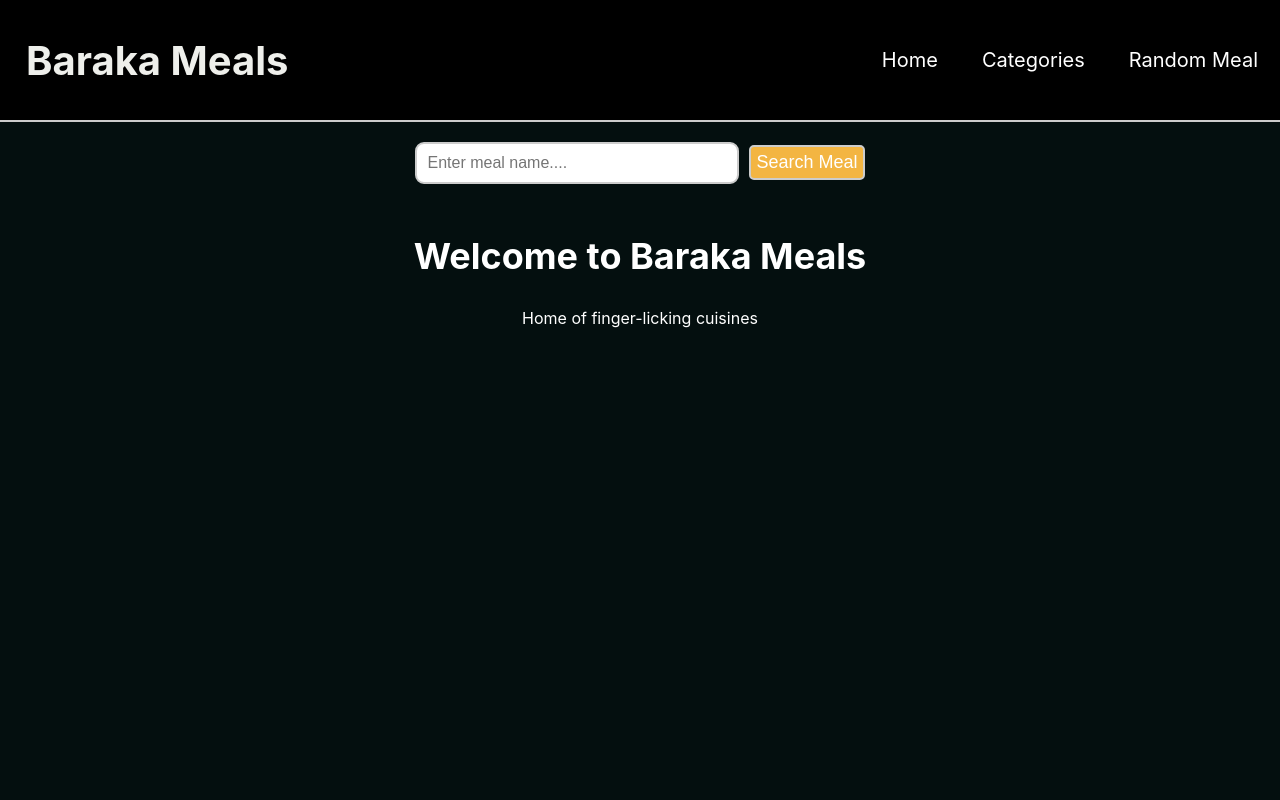
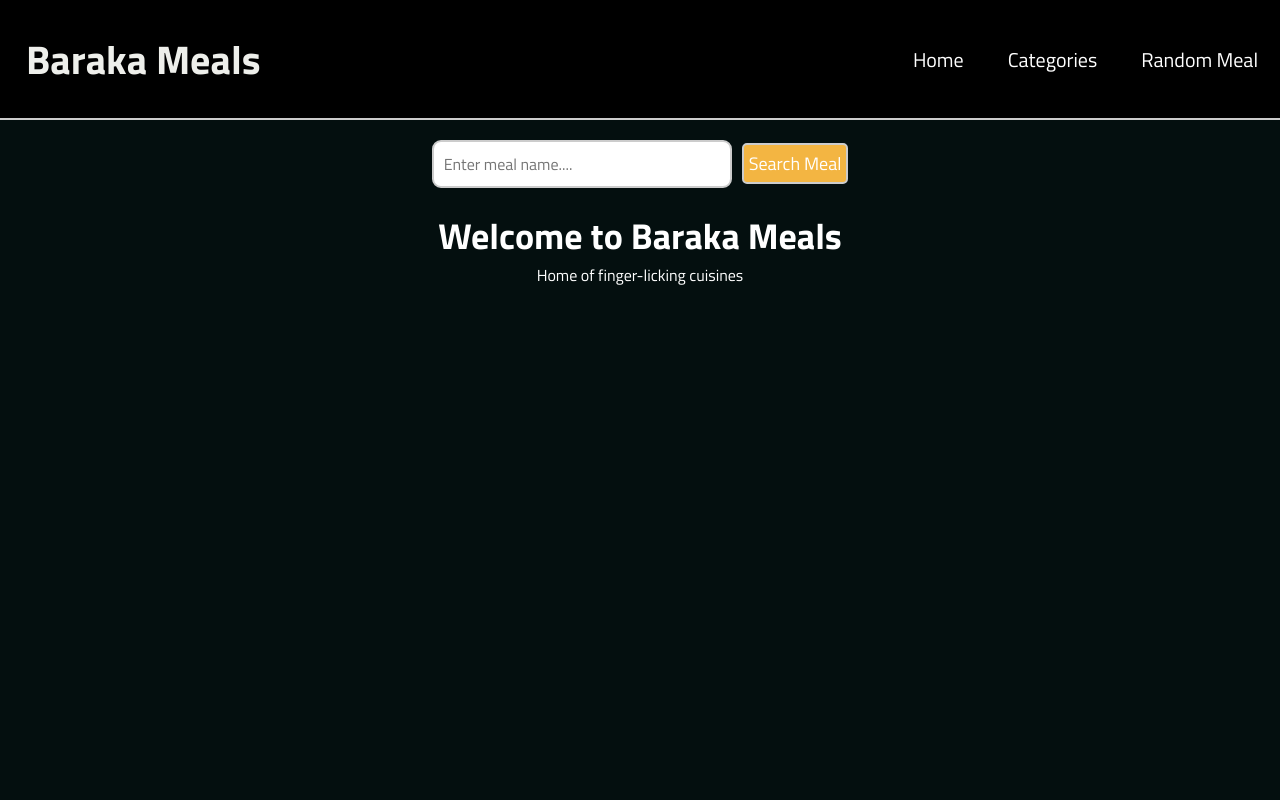
Before and after one commit to mbolonzi-design/baraka-meals, a React (Create React App) app: page / in a window 1280 px wide. Shown: the top 800 px of the page. Built offline with nearby package versions, Linux system fonts and the light colour scheme.

Commit message:
change app font

```diff
--- a/src/index.css
+++ b/src/index.css
@@ -1,13 +1,14 @@
-body {
+@import url('https://fonts.googleapis.com/css2?family=Titillium+Web:wght@300;400;700&display=swap');
+
+*{
   margin: 0;
-  font-family: -apple-system, BlinkMacSystemFont, 'Segoe UI', 'Roboto', 'Oxygen',
-    'Ubuntu', 'Cantarell', 'Fira Sans', 'Droid Sans', 'Helvetica Neue',
-    sans-serif;
-  -webkit-font-smoothing: antialiased;
-  -moz-osx-font-smoothing: grayscale;
+  padding: 0;
+  box-sizing: border-box;
+  font-family: 'Titillium Web', sans-serif;
 }
 
-code {
-  font-family: source-code-pro, Menlo, Monaco, Consolas, 'Courier New',
-    monospace;
-}
+/* @media screen and (max-width: 1020px) {
+    .navbar{
+      flex-direction: column;
+    }
+} */
```
